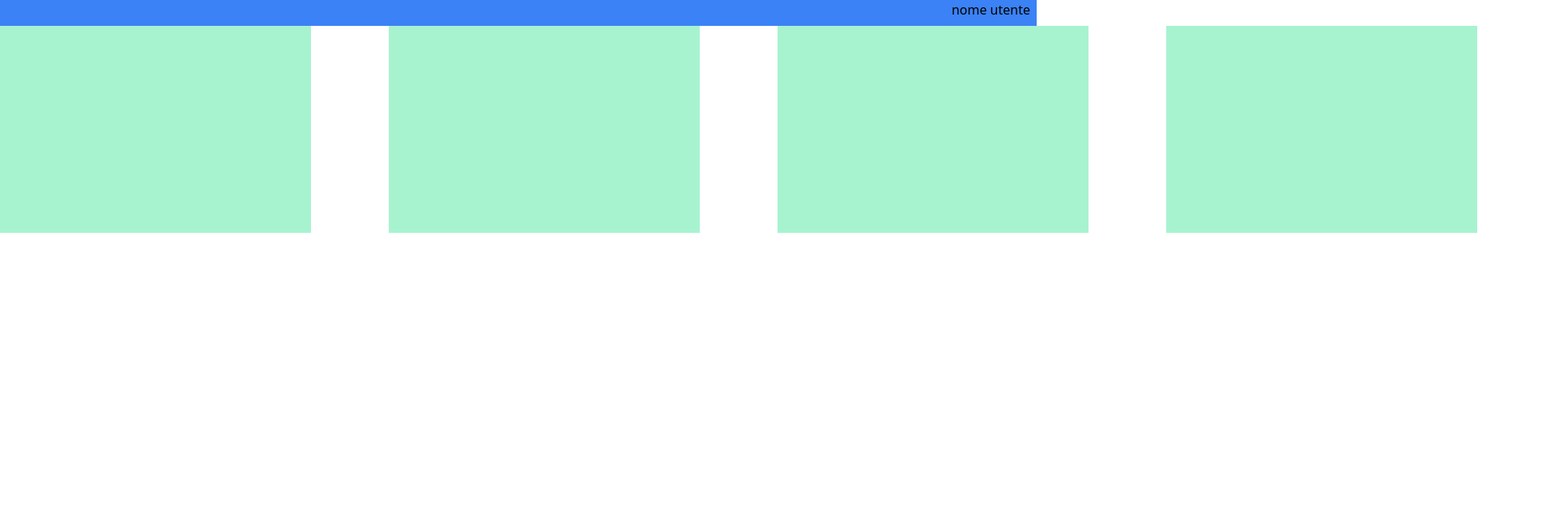
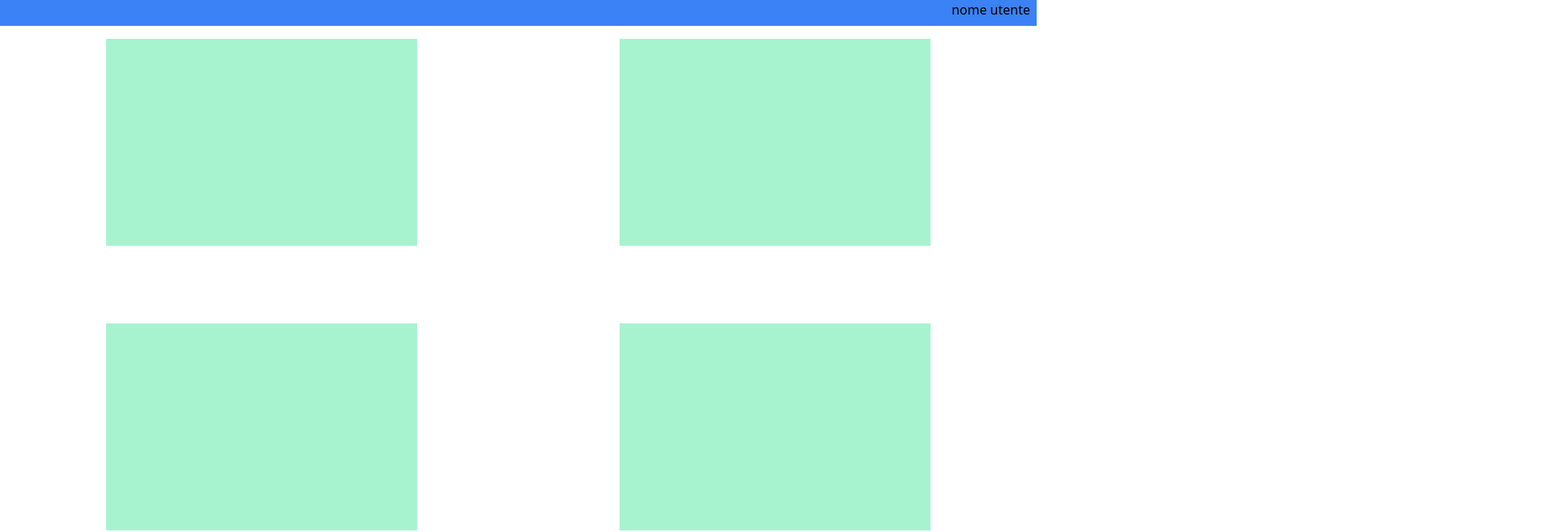
Before and after one commit to Bonis98/PRESTALOck, a Nuxt app in the folder frontend/: page / in a window 1280 px wide. Shown: the top 658 px of the page at 81% size, 1920 px wide, since content can reach past the window. Built offline with nearby package versions, Linux system fonts and the light colour scheme.

Commit message:
Fix ui flex wrap, change max width

```diff
--- a/frontend/pages/index.vue
+++ b/frontend/pages/index.vue
@@ -1,7 +1,7 @@
 <template>
   <div>
     <TopBar />
-    <div class="flex flew-wrap justify-around max-w-screen-lg gap-24">
+    <div class="flex flex-wrap w-11/12 m-auto mt-4 justify-around gap-24">
       <ListingCard />
       <ListingCard />
       <ListingCard />
```
